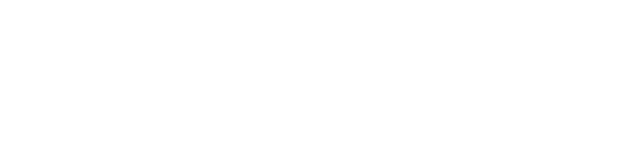
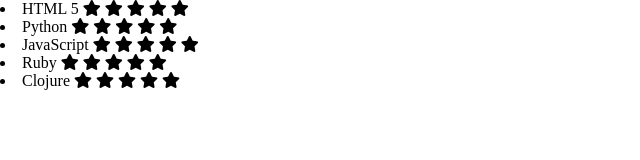
Before and after one commit to blindthief10/course, a plain HTML site: page exercises/daniel/daniel.html in a window 1280 px wide. Shown: the whole page, without its empty margins (0-640 px from the left). Drawn offline with Linux system fonts and the light colour scheme.

```diff
--- a/exercises/daniel/daniel.html
+++ b/exercises/daniel/daniel.html
@@ -5,9 +5,48 @@
   <meta name="viewport" content="width=device-width, initial-scale=1.0">
   <meta http-equiv="X-UA-Compatible" content="ie=edge">
   <title>Daniel Sass loops animation</title>
+  <link rel="stylesheet" href="https://use.fontawesome.com/releases/v5.3.1/css/all.css" integrity="sha384-mzrmE5qonljUremFsqc01SB46JvROS7bZs3IO2EmfFsd15uHvIt+Y8vEf7N7fWAU" crossorigin="anonymous">
   <link rel="stylesheet" href="daniel.css">
 </head>
 <body>
 
+  <section class="strengths">
+    <li>HTML 5
+      <i class="fa fa-star"></i>
+      <i class="fa fa-star"></i>
+      <i class="fa fa-star"></i>
+      <i class="fa fa-star"></i>
+      <i class="fa fa-star"></i>
+    </li>
+    <li>Python
+      <i class="fa fa-star"></i>
+      <i class="fa fa-star"></i>
+      <i class="fa fa-star"></i>
+      <i class="fa fa-star"></i>
+      <i class="fa fa-star"></i>
+    </li>
+    <li>JavaScript
+      <i class="fa fa-star"></i>
+      <i class="fa fa-star"></i>
+      <i class="fa fa-star"></i>
+      <i class="fa fa-star"></i>
+      <i class="fa fa-star"></i>
+    </li>
+    <li>Ruby
+      <i class="fa fa-star"></i>
+      <i class="fa fa-star"></i>
+      <i class="fa fa-star"></i>
+      <i class="fa fa-star"></i>
+      <i class="fa fa-star"></i>
+    </li>
+    <li>Clojure
+      <i class="fa fa-star"></i>
+      <i class="fa fa-star"></i>
+      <i class="fa fa-star"></i>
+      <i class="fa fa-star"></i>
+      <i class="fa fa-star"></i>
+    </li>
+  </section>
+
 </body>
 </html>
```
